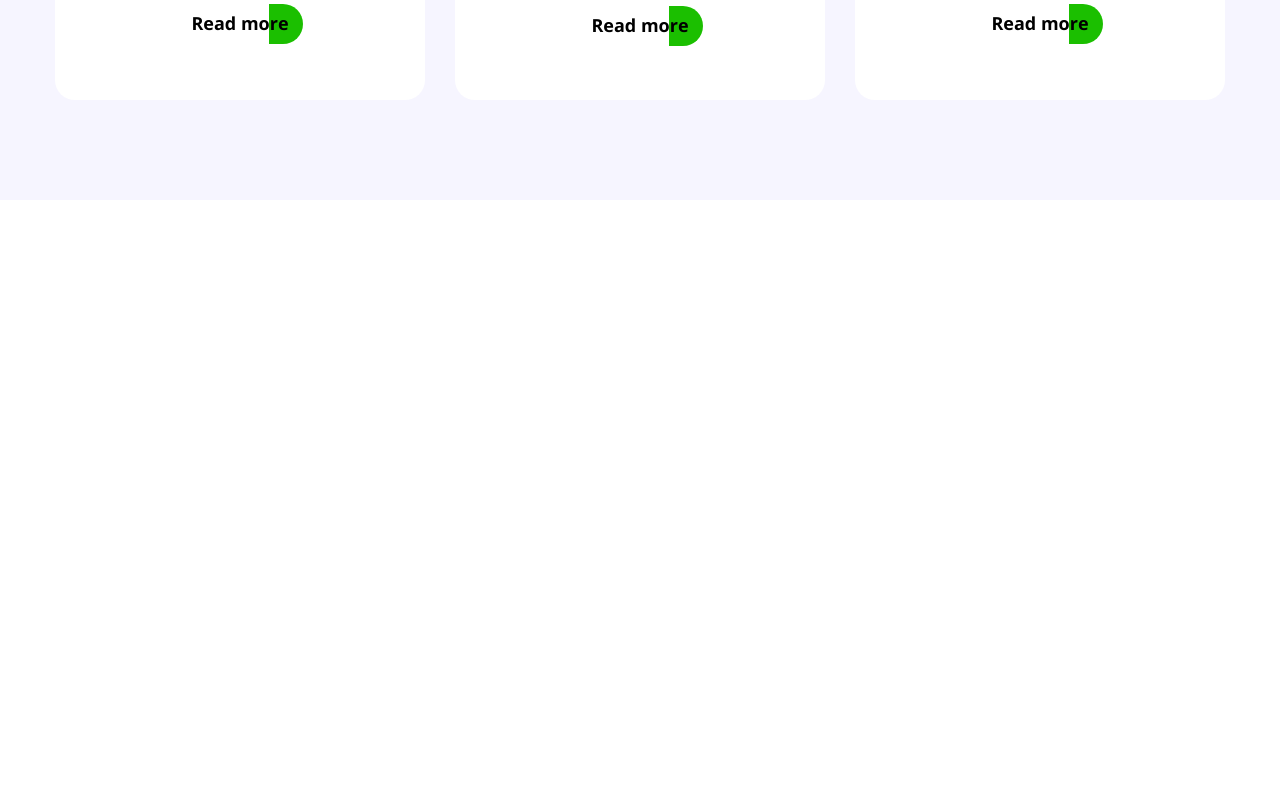
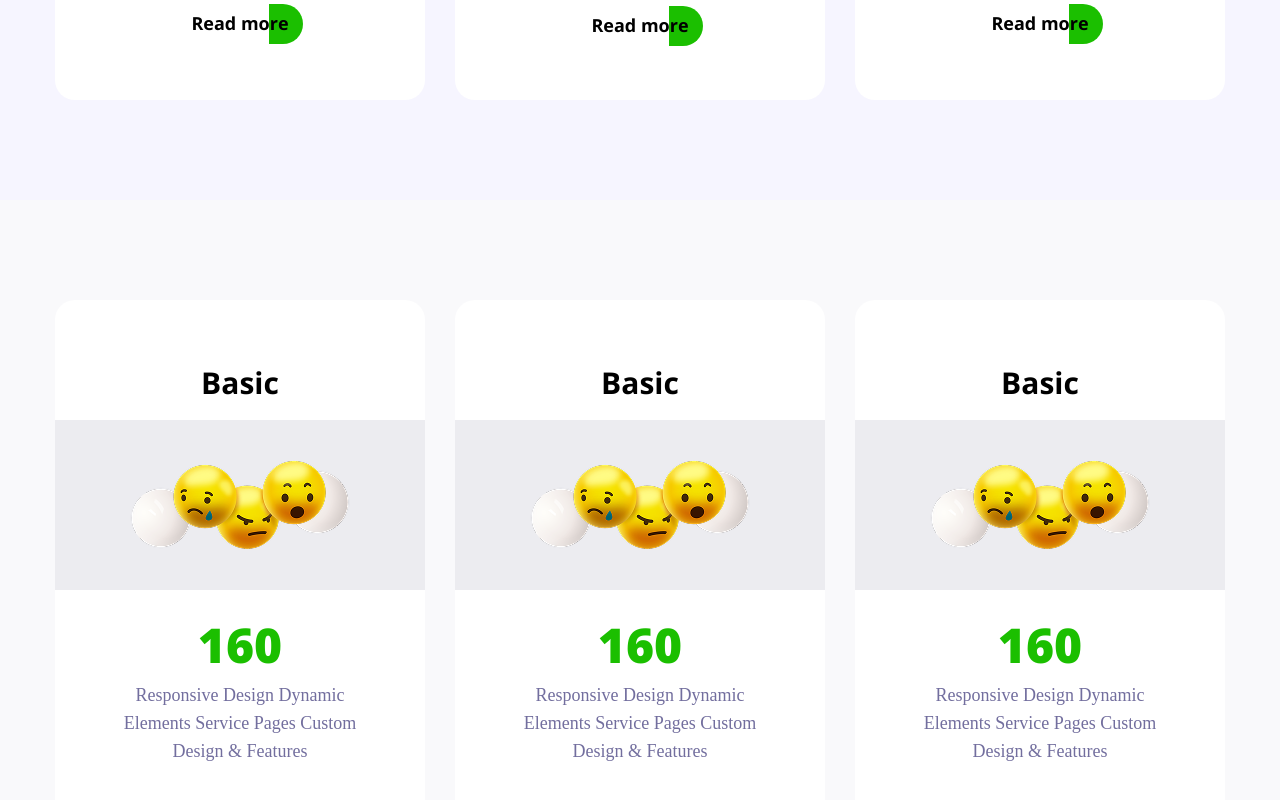
Before and after one commit to sajibkhandev/EsMern_2403_Inovate, a React (Vite) app: page / in a window 1280 px wide. Shown: the part 3261-4061 px from the top of the page. Before the commit the page ends 3461 px from the top, so only its background shows below. Built offline with nearby package versions, Linux system fonts and the light colour scheme; a web font is replaced by a local one.

Commit message:
add plan part

```diff
--- a/src/App.jsx
+++ b/src/App.jsx
@@ -4,6 +4,7 @@ import Banner from './layouts/Banner'
 import Service from './layouts/Service'
 import Feature from './layouts/Feature'
 import CardLayout from './layouts/CardLayout'
+import ChoosePlan from './layouts/ChoosePlan'
 
 
 
@@ -16,6 +17,7 @@ const App = () => {
     <Service/>
     <Feature/>
     <CardLayout/>
+    <ChoosePlan/>
 
     </>
   )
--- /dev/null
+++ b/src/components/PlanCard.jsx
@@ -0,0 +1,20 @@
+import React from 'react'
+import Image from '../components/Image'
+import PlanImage from '../assets/planIcon.png'
+
+const PlanCard = () => {
+  return (
+   <div className='group relative bg-[#FFFFFF] w-[370px] py-[60px] px-[59px] rounded-[20px] flex flex-col justify-center items-center text-center hover:bg-[#6B62C5] duration-300'>
+    <h3 className='group-hover:text-[#FAFAFE] duration-300 text-third text-[30px] font-open font-bold'>Basic</h3>
+    <div className='bg-[#ECEDF0] group-hover:bg-transparent duration-300 w-[370px] h-[170px] absolute top-[120px] left-0'>
+        <Image src={PlanImage}/>
+
+    </div>
+    <h4 className='text-primary text-5xl font-open font-extrabold pt-[216px] pb-3'>160</h4>
+    <p className='group-hover:text-[#FAFAFE] duration-300 text-four text-lg font-papri font-normal'> Responsive Design Dynamic Elements Service Pages Custom Design & Features</p>
+
+   </div>
+  )
+}
+
+export default PlanCard
--- /dev/null
+++ b/src/layouts/ChoosePlan.jsx
@@ -0,0 +1,23 @@
+
+import React from 'react'
+import Container from '../components/Container'
+import Flex from '../components/Flex'
+import PlanCard from '../components/PlanCard'
+
+const ChoosePlan = () => {
+  return (
+    <section className='py-100 bg-[#F9F9FB]'>
+        <Container>
+            <Flex className='gap-x-[30px] flex-wrap'>
+                <PlanCard/>
+                <PlanCard/>
+                <PlanCard/>
+
+
+            </Flex>
+        </Container>
+    </section>
+  )
+}
+
+export default ChoosePlan
--- a/tailwind.config.js
+++ b/tailwind.config.js
@@ -16,6 +16,7 @@ export default {
         'thrid':"#141135",
         'four':"#726E9E",
         'five':"#F6F5FF",
+
       },
       maxWidth:{
         "container":"1170px"
```
Also changed, not shown: src/assets/planIcon.png (added).
